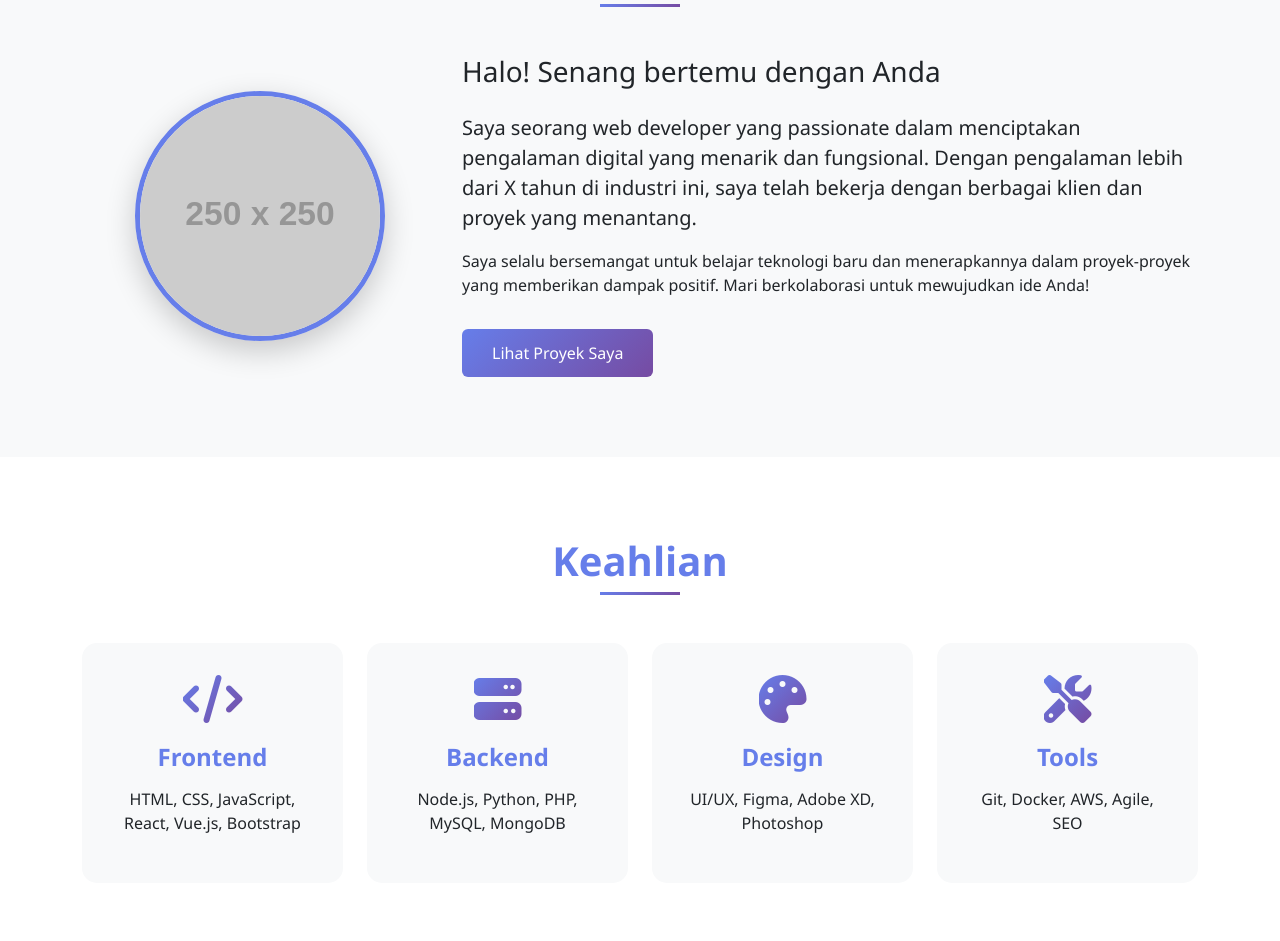
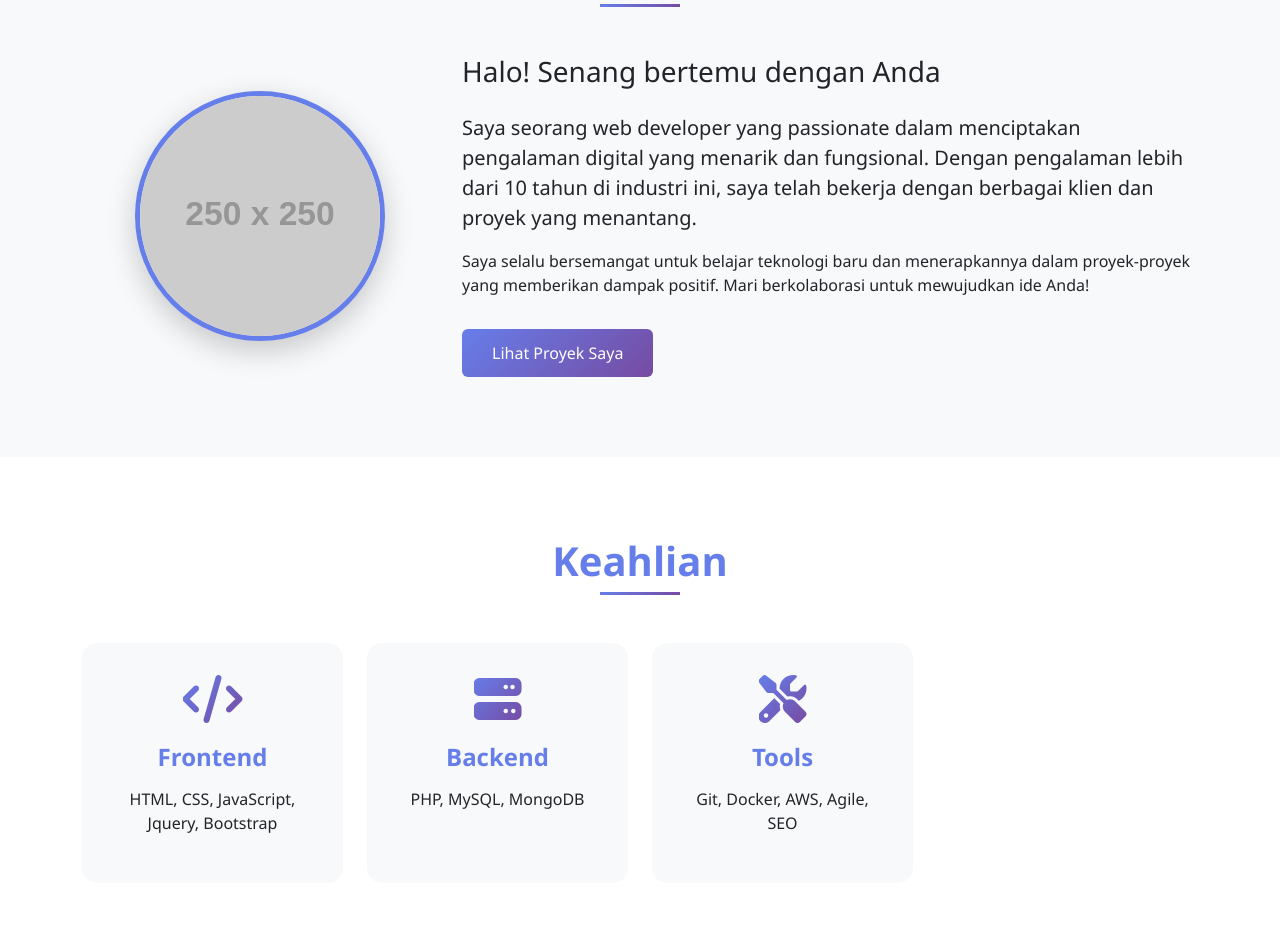
Before and after one commit to sigitsuhardiono/sigitsuhardiono.github.io, a plain HTML site: page index.html in a window 1280 px wide. Shown: the part 631-1572 px from the top of the page. Drawn offline with nearby package versions, Linux system fonts and the light colour scheme; placeholder pictures from the web are drawn by us.

Commit message:
Update index.html

```diff
--- a/index.html
+++ b/index.html
@@ -313,8 +313,8 @@
 &lt;/html&gt;
         </div>
         <div class="container">
-            <h1>Nama Anda</h1>
-            <p class="lead">Web Developer | Designer | Creative Thinker</p>
+            <h1>Sigit Pratama S.Kom</h1>
+            <p class="lead">Web Developer</p>
             <a href="#contact" class="btn btn-light btn-lg mt-3">Hubungi Saya</a>
         </div>
     </section>
@@ -331,7 +331,7 @@
                 </div>
                 <div class="col-lg-8">
                     <h3 class="mb-4">Halo! Senang bertemu dengan Anda</h3>
-                    <p class="lead">Saya seorang web developer yang passionate dalam menciptakan pengalaman digital yang menarik dan fungsional. Dengan pengalaman lebih dari X tahun di industri ini, saya telah bekerja dengan berbagai klien dan proyek yang menantang.</p>
+                    <p class="lead">Saya seorang web developer yang passionate dalam menciptakan pengalaman digital yang menarik dan fungsional. Dengan pengalaman lebih dari 10 tahun di industri ini, saya telah bekerja dengan berbagai klien dan proyek yang menantang.</p>
                     <p>Saya selalu bersemangat untuk belajar teknologi baru dan menerapkannya dalam proyek-proyek yang memberikan dampak positif. Mari berkolaborasi untuk mewujudkan ide Anda!</p>
                     <a href="#projects" class="btn btn-primary mt-3">Lihat Proyek Saya</a>
                 </div>
@@ -350,21 +350,14 @@
                     <div class="skill-card text-center">
                         <i class="fas fa-code"></i>
                         <h4>Frontend</h4>
-                        <p>HTML, CSS, JavaScript, React, Vue.js, Bootstrap</p>
+                        <p>HTML, CSS, JavaScript, Jquery, Bootstrap</p>
                     </div>
                 </div>
                 <div class="col-md-6 col-lg-3">
                     <div class="skill-card text-center">
                         <i class="fas fa-server"></i>
                         <h4>Backend</h4>
-                        <p>Node.js, Python, PHP, MySQL, MongoDB</p>
-                    </div>
-                </div>
-                <div class="col-md-6 col-lg-3">
-                    <div class="skill-card text-center">
-                        <i class="fas fa-palette"></i>
-                        <h4>Design</h4>
-                        <p>UI/UX, Figma, Adobe XD, Photoshop</p>
+                        <p>PHP, MySQL, MongoDB</p>
                     </div>
                 </div>
                 <div class="col-md-6 col-lg-3">
```
